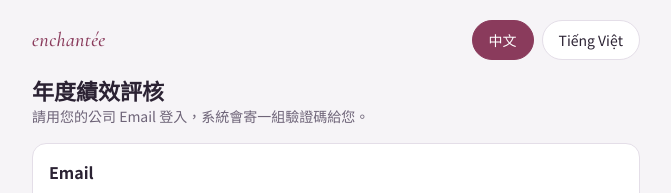
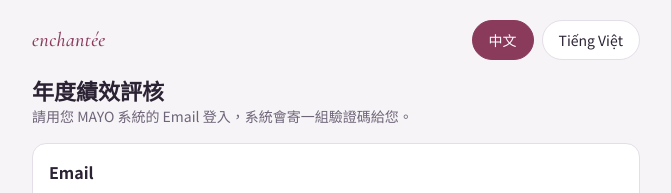
Before and after one commit to enchantee-ux/ECTlottery, a plain HTML site: page performance-review/index.html in a window 1280 px wide. Shown: the top 193 px of the page, without its empty margins (304-975 px from the left). Drawn offline with nearby package versions, Linux system fonts and the light colour scheme.

Commit message:
Update login hint to refer to the MAYO system email
Co-Authored-By: Claude Fable 5.2 <noreply@anthropic.com>
Claude-Session: https://claude.ai/code/session_01F9TvfthbeAfXai5HhfUNP1

```diff
--- a/performance-review/index.html
+++ b/performance-review/index.html
@@ -107,7 +107,7 @@ var lang = store('pr:lang') || '';
 /* ───── 語言 ───── */
 var VI = {
   '年度績效評核': 'Đánh giá hiệu suất cuối năm',
-  '請用您的公司 Email 登入，系統會寄一組驗證碼給您。': 'Vui lòng đăng nhập bằng email công ty. Hệ thống sẽ gửi mã xác nhận cho bạn.',
+  '請用您 MAYO 系統的 Email 登入，系統會寄一組驗證碼給您。': 'Vui lòng đăng nhập bằng email của bạn trong hệ thống MAYO. Hệ thống sẽ gửi mã xác nhận cho bạn.',
   '寄送驗證碼': 'Gửi mã xác nhận', '處理中…': 'Đang xử lý…',
   '驗證碼已寄到 {0}，10 分鐘內有效。沒收到請查看垃圾信件匣。': 'Mã xác nhận đã được gửi đến {0}, có hiệu lực trong 10 phút. Nếu chưa nhận được, hãy kiểm tra thư rác.',
   '6 位數驗證碼': 'Mã xác nhận 6 chữ số', '登入': 'Đăng nhập', '換一個 Email': 'Dùng email khác', '登出': 'Đăng xuất',
@@ -224,7 +224,7 @@ function load() {
 
 /* ───── 登入 ───── */
 function viewLogin() {
-  var h = langBar() + '<div><h1>' + t('年度績效評核') + '</h1><p class="muted">' + t('請用您的公司 Email 登入，系統會寄一組驗證碼給您。') + '</p></div><div class="card">';
+  var h = langBar() + '<div><h1>' + t('年度績效評核') + '</h1><p class="muted">' + t('請用您 MAYO 系統的 Email 登入，系統會寄一組驗證碼給您。') + '</p></div><div class="card">';
   if (login.step === 'email') {
     h += '<label for="lg_email" class="qlabel">Email</label><input type="email" id="lg_email" autocomplete="email" inputmode="email" value="' + esc(login.email) + '">' +
       '<button class="btn" data-login="send">' + t('寄送驗證碼') + '</button>';
```
